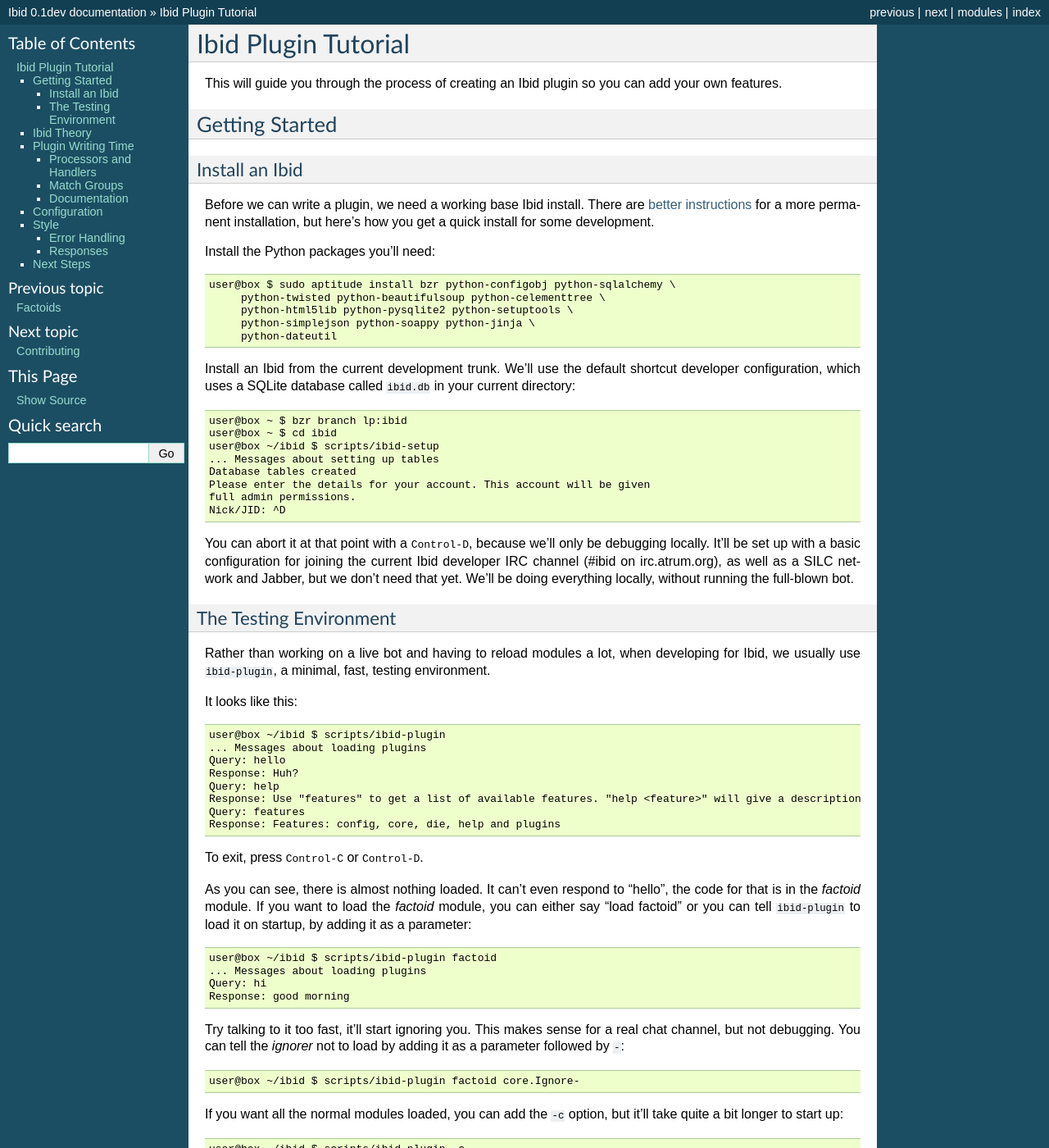
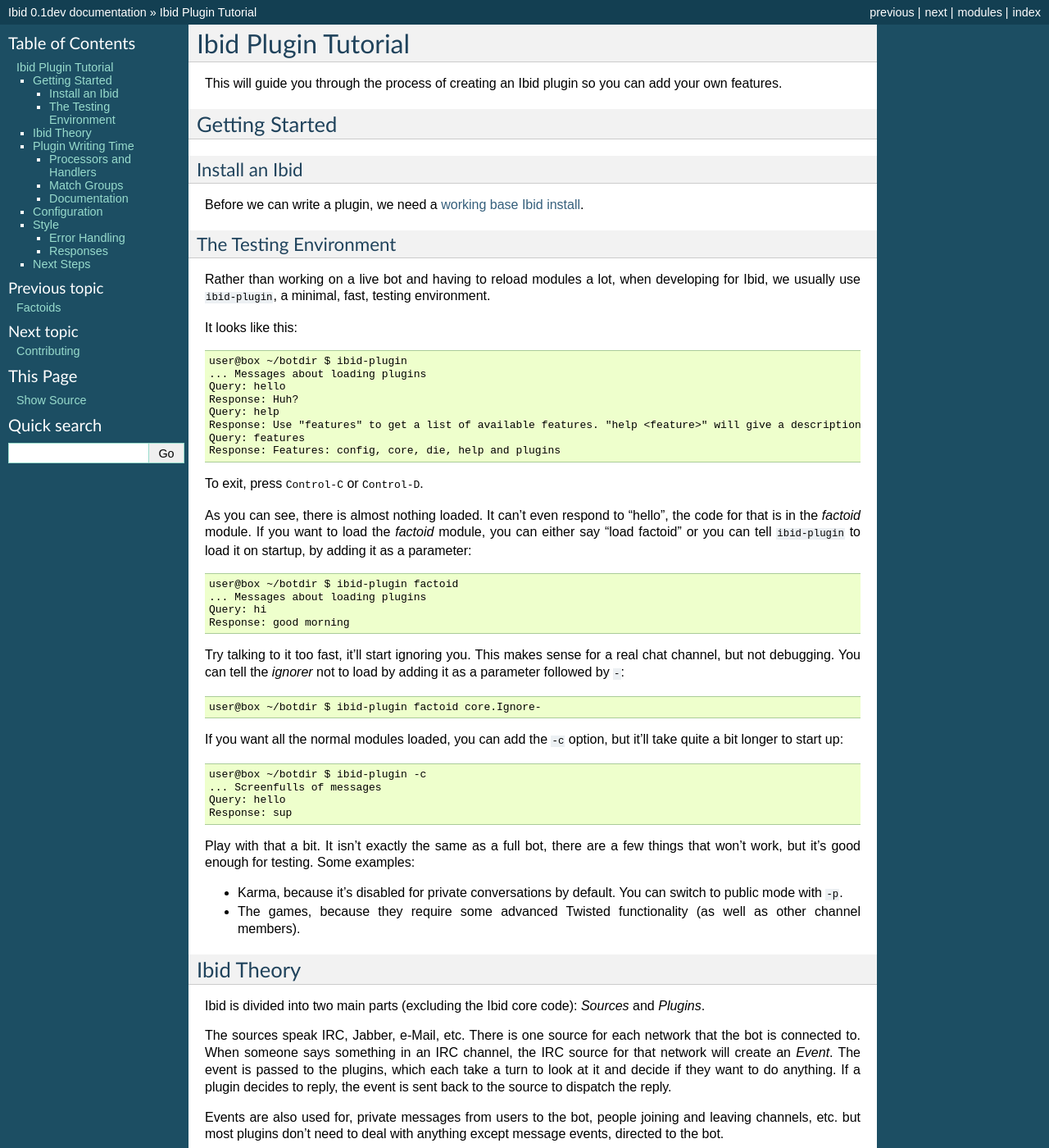
Before and after one commit to ibid/ibid, a Sphinx documentation site: the page built from docs/tutorial.rst, in a window 1280 px wide and 1400 px high. Shown: the whole window at 82% size. Built offline with Sphinx 7.4.7, drawn with Linux system fonts in a browser that asks for light colours; some of the changed text lies outside the part shown.

Commit message:
Use package + botdir rather then develpoment checkout in tutorial

```diff
--- a/docs/tutorial.rst
+++ b/docs/tutorial.rst
@@ -12,38 +12,8 @@ Install an Ibid
 
 .. highlight:: text
 
-Before we can write a plugin, we need a working base Ibid install.
-There are :ref:`better instructions <installation>` for a more permanent
-installation, but here's how you get a quick install for some
-development.
-
-Install the Python packages you'll need::
-
-   user@box $ sudo aptitude install bzr python-configobj python-sqlalchemy \
-        python-twisted python-beautifulsoup python-celementtree \
-        python-html5lib python-pysqlite2 python-setuptools \
-        python-simplejson python-soappy python-jinja \
-        python-dateutil
-
-Install an Ibid from the current development trunk.
-We'll use the default shortcut developer configuration, which uses a
-SQLite database called ``ibid.db`` in your current directory::
-
-   user@box ~ $ bzr branch lp:ibid
-   user@box ~ $ cd ibid
-   user@box ~/ibid $ scripts/ibid-setup
-   ... Messages about setting up tables
-   Database tables created
-   Please enter the details for your account. This account will be given
-   full admin permissions.
-   Nick/JID: ^D
-
-You can abort it at that point with a :kbd:`Control-D`, because we'll
-only be debugging locally.
-It'll be set up with a basic configuration for joining the current Ibid
-developer IRC channel (#ibid on irc.atrum.org), as well as a SILC
-network and Jabber, but we don't need that yet.
-We'll be doing everything locally, without running the full-blown bot.
+Before we can write a plugin, we need a :ref:`working base Ibid install
+<installation>`.
 
 The Testing Environment
 ^^^^^^^^^^^^^^^^^^^^^^^
@@ -54,7 +24,7 @@ fast, testing environment.
 
 It looks like this::
 
-   user@box ~/ibid $ scripts/ibid-plugin
+   user@box ~/botdir $ ibid-plugin
    ... Messages about loading plugins
    Query: hello
    Response: Huh?
@@ -72,7 +42,7 @@ If you want to load the *factoid* module, you can either say "load
 factoid" or you can tell ``ibid-plugin`` to load it on startup, by
 adding it as a parameter::
 
-   user@box ~/ibid $ scripts/ibid-plugin factoid
+   user@box ~/botdir $ ibid-plugin factoid
    ... Messages about loading plugins
    Query: hi
    Response: good morning
@@ -82,12 +52,12 @@ This makes sense for a real chat channel, but not debugging.
 You can tell the *ignorer* not to load by adding it as a parameter
 followed by ``-``::
 
-   user@box ~/ibid $ scripts/ibid-plugin factoid core.Ignore-
+   user@box ~/botdir $ ibid-plugin factoid core.Ignore-
 
 If you want all the normal modules loaded, you can add the ``-c``
 option, but it'll take quite a bit longer to start up::
 
-   user@box ~/ibid $ scripts/ibid-plugin -c
+   user@box ~/botdir $ ibid-plugin -c
    ... Screenfulls of messages
    Query: hello
    Response: sup
@@ -134,8 +104,9 @@ Processors and Handlers
 
 Let's see what that looks like in practice.
 Here's a simple hello world plugin.
-Create a file called ``tutorial.py`` in the ``ibid/plugins`` directory,
-with the following contents::
+Create a directory called ``ibid/plugins`` in the botdir.
+In that directory, create a file called ``tutorial.py`` with the
+following contents::
 
    from ibid.plugins import Processor, handler
 
@@ -165,7 +136,7 @@ response:
 
 .. code-block:: text
 
-   user@box ~/ibid $ scripts/ibid-plugin tutorial
+   user@box ~/botdir $ ibid-plugin tutorial
    ... Messages about loading plugins
    Query: hello
    Response: Hello World!
```
